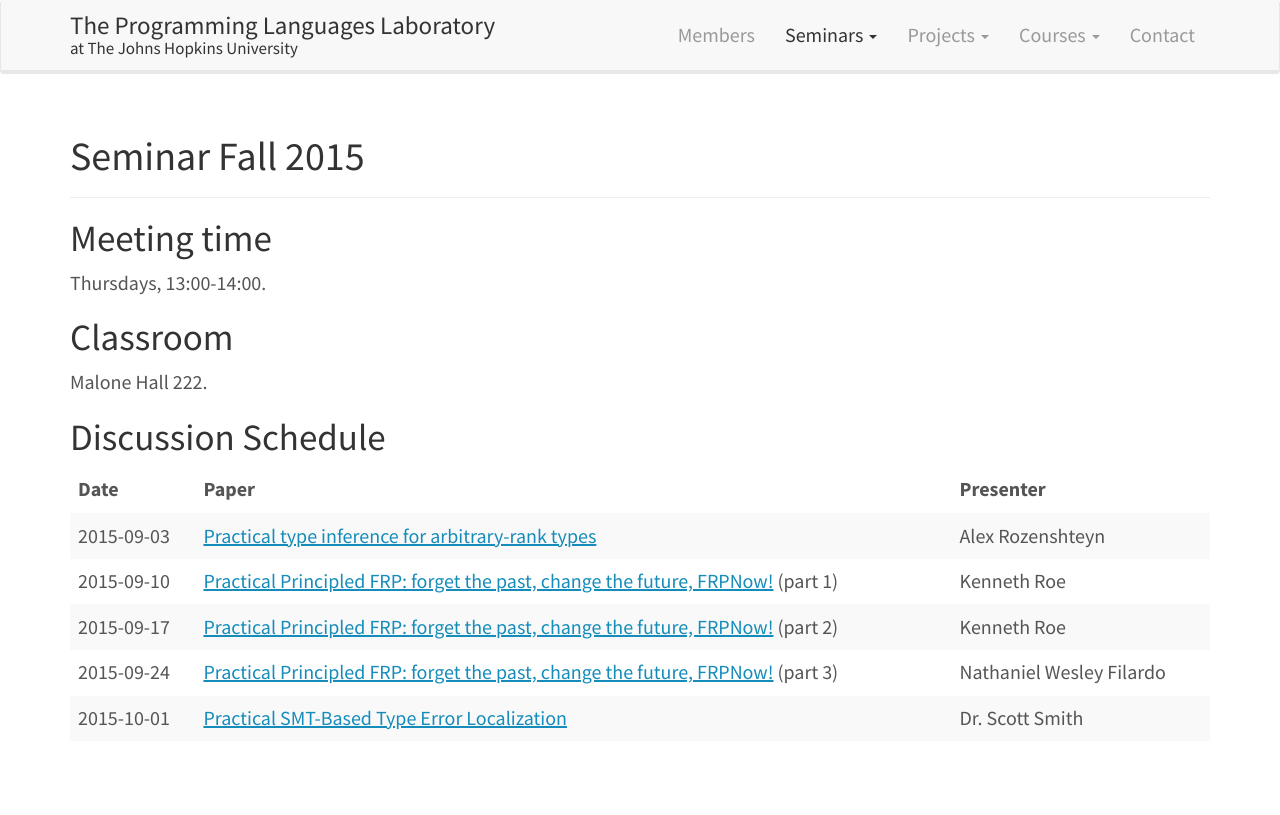
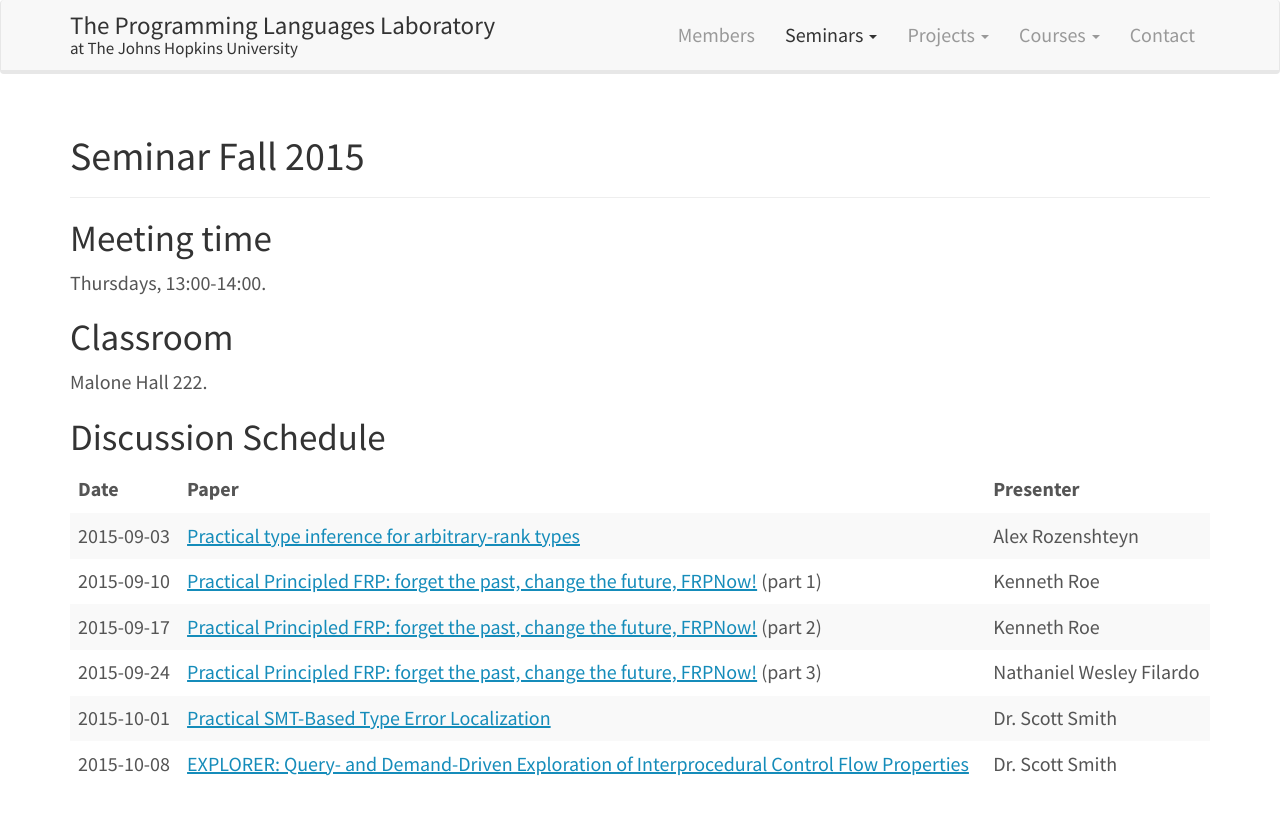
Before and after one commit to JHU-PL-Lab/www-pl-lab, a Jekyll site: the page built from seminars/fall-2015.md, in a window 1280 px wide. Shown: the top 815 px of the page. Built offline with Jekyll 4.4.1, drawn with Linux system fonts in a browser that asks for light colours.

Commit message:
Add 2015-10-08 seminar

```diff
--- a/seminars/fall-2015.md
+++ b/seminars/fall-2015.md
@@ -16,10 +16,11 @@ Malone Hall 222.
 Discussion Schedule
 -------------------
 
-|       Date | Paper                                                                                                                         | Presenter                |
-|------------+-------------------------------------------------------------------------------------------------------------------------------+--------------------------|
-| 2015-09-03 | [Practical type inference for arbitrary-rank types](http://research.microsoft.com/en-us/um/people/simonpj/papers/higher-rank) | Alex Rozenshteyn         |
-| 2015-09-10 | [Practical Principled FRP: forget the past, change the future, FRPNow!](http://dl.acm.org/citation.cfm?id=2784752) (part 1)   | Kenneth Roe              |
-| 2015-09-17 | [Practical Principled FRP: forget the past, change the future, FRPNow!](http://dl.acm.org/citation.cfm?id=2784752) (part 2)   | Kenneth Roe              |
-| 2015-09-24 | [Practical Principled FRP: forget the past, change the future, FRPNow!](http://dl.acm.org/citation.cfm?id=2784752) (part 3)   | Nathaniel Wesley Filardo |
-| 2015-10-01 | [Practical SMT-Based Type Error Localization](http://dl.acm.org/citation.cfm?id=2784765&CFID=707611196&CFTOKEN=5667089)       | Dr. Scott Smith          |
+|       Date | Paper                                                                                                                                    | Presenter                |
+|------------+------------------------------------------------------------------------------------------------------------------------------------------+--------------------------|
+| 2015-09-03 | [Practical type inference for arbitrary-rank types](http://research.microsoft.com/en-us/um/people/simonpj/papers/higher-rank)            | Alex Rozenshteyn         |
+| 2015-09-10 | [Practical Principled FRP: forget the past, change the future, FRPNow!](http://dl.acm.org/citation.cfm?id=2784752) (part 1)              | Kenneth Roe              |
+| 2015-09-17 | [Practical Principled FRP: forget the past, change the future, FRPNow!](http://dl.acm.org/citation.cfm?id=2784752) (part 2)              | Kenneth Roe              |
+| 2015-09-24 | [Practical Principled FRP: forget the past, change the future, FRPNow!](http://dl.acm.org/citation.cfm?id=2784752) (part 3)              | Nathaniel Wesley Filardo |
+| 2015-10-01 | [Practical SMT-Based Type Error Localization](http://dl.acm.org/citation.cfm?id=2784765&CFID=707611196&CFTOKEN=5667089)                  | Dr. Scott Smith          |
+| 2015-10-08 | [EXPLORER: Query- and Demand-Driven Exploration of Interprocedural Control Flow Properties](http://www.cs.utexas.edu/~isil/oopsla15.pdf) | Dr. Scott Smith          |
```
